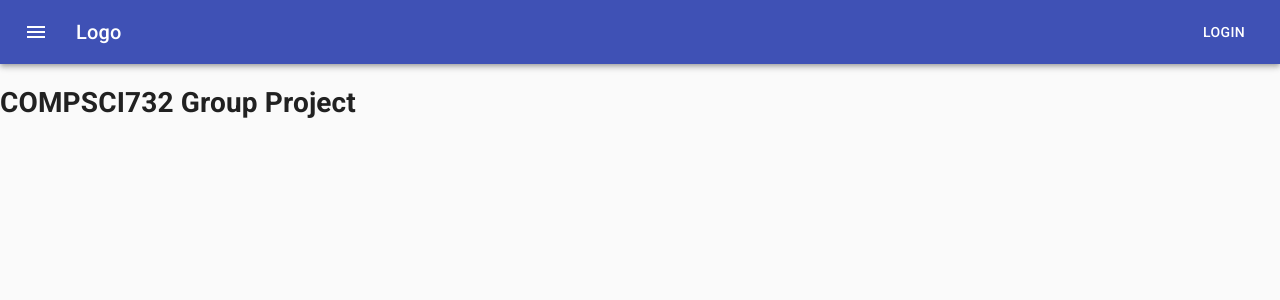
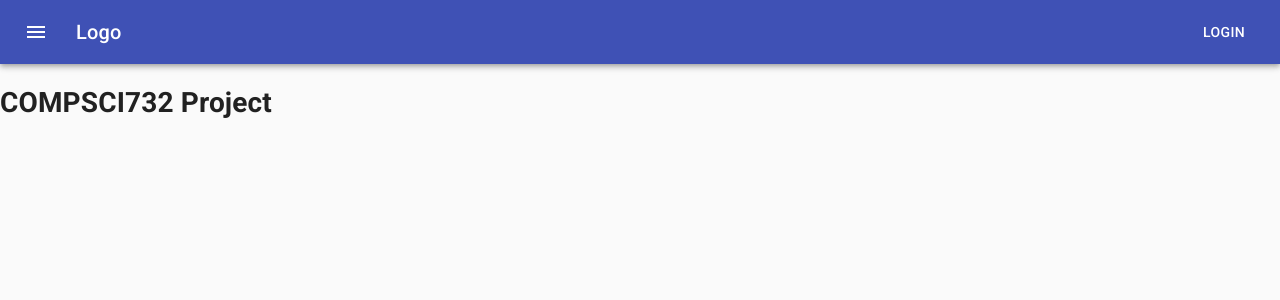
Before and after one commit to chrispangg/dream-journey, a React (Create React App) app in the folder frontend/: page / in a window 1280 px wide. Shown: the top 300 px of the page. Built offline with nearby package versions, Linux system fonts and the light colour scheme; the HTML template or start-up script is replaced by a standard one.

Commit message:
added some changes

```diff
--- a/frontend/src/App.js
+++ b/frontend/src/App.js
@@ -7,7 +7,7 @@ function App() {
 		<>
 			<Navbar />
 			<CssBaseline />
-			<h1>COMPSCI732 Group Project</h1>
+			<h1>COMPSCI732 Project</h1>
 		</>
 	);
 }
```
